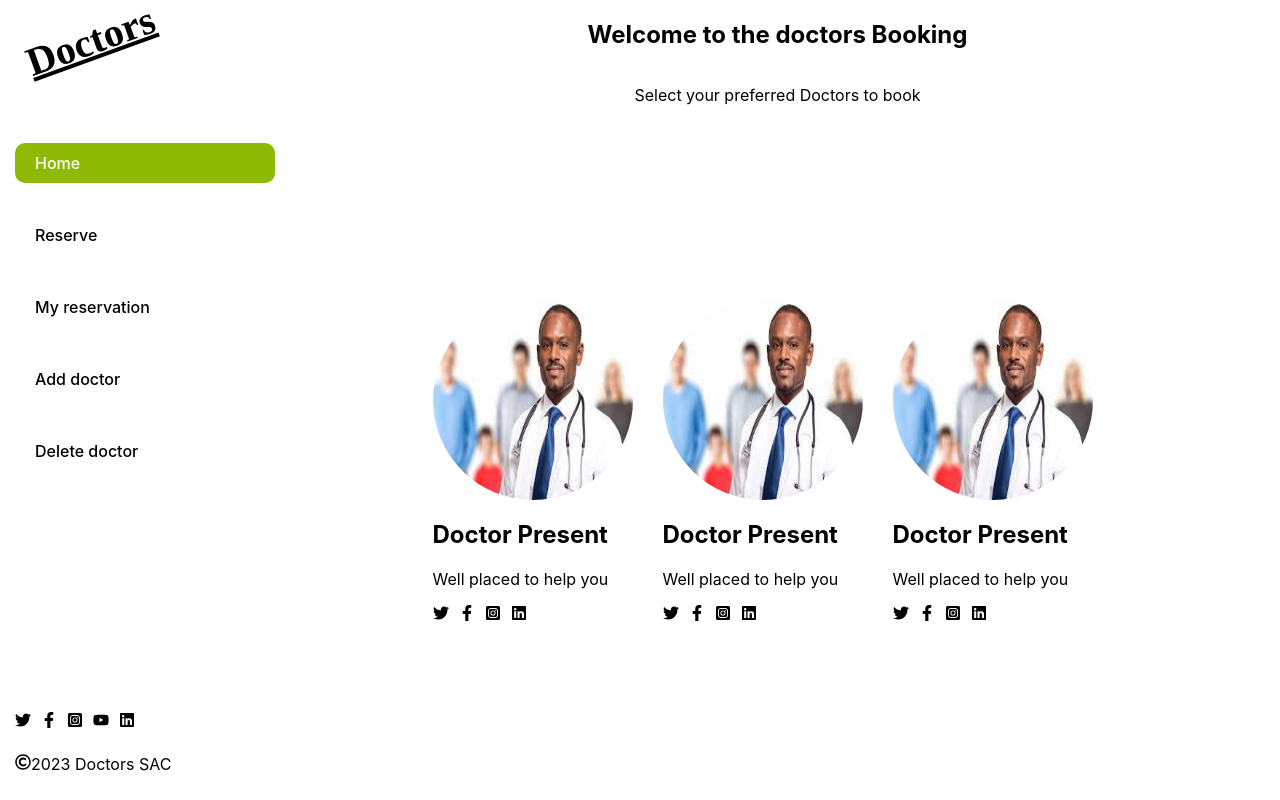
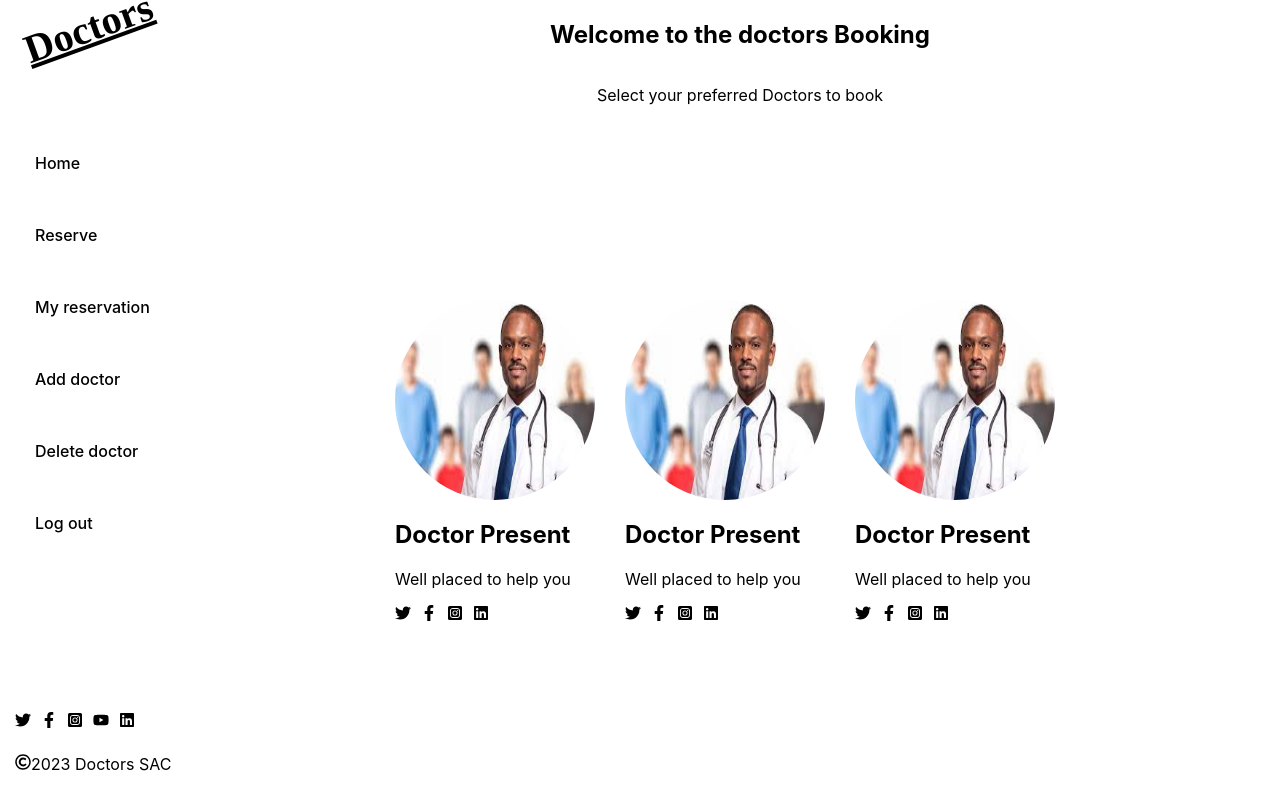
Before and after one commit to dialite/Doctors-appointment-frontend, a React (Create React App) app: page / in a window 1280 px wide. Built offline with nearby package versions, Linux system fonts and the light colour scheme; a web font is replaced by a local one.

Commit message:
Update navbar

```diff
--- a/src/components/Navbar.css
+++ b/src/components/Navbar.css
@@ -77,6 +77,11 @@
     background-color: #8eb904;
   }
 
+  .logout:hover {
+    color: white !important;
+    background-color: tomato !important;
+  }
+
   .view {
     display: block;
   }
--- a/src/components/Navbar.jsx
+++ b/src/components/Navbar.jsx
@@ -17,17 +17,22 @@ export default function Navbar() {
   const params = useLocation();
   const pathView = params.pathname;
 
+  const handleLogout = () => {
+    localStorage.setItem('user', JSON.stringify(''));
+  };
+
   return (
     <div className="navContainer">
       <GiHamburgerMenu onClick={handleView} className="hamView" />
 
       <div className={`${view} viewContainer`}>
         <p className="viewDoctors">Doctors</p>
-        <Link to="/" onClick={handleView}><p className={pathView === '/' ? 'select' : ''}>Home</p></Link>
+        <Link to="/home" onClick={handleView}><p className={pathView === '/home' ? 'select' : ''}>Home</p></Link>
         <Link to="/reserve" onClick={handleView}><p className={pathView === '/reserve' ? 'select' : ''}>Reserve</p></Link>
         <Link to="/myreservations" onClick={handleView}><p className={pathView === '/myreservations' ? 'select' : ''}>My reservation</p></Link>
         <Link to="/add" onClick={handleView}><p className={pathView === '/add' || pathView === '/add2' ? 'select' : ''}>Add doctor</p></Link>
         <Link to="/delete" onClick={handleView}><p className={pathView === '/delete' ? 'select' : ''}>Delete doctor</p></Link>
+        <a href="/" onClick={handleLogout}><p className="logout">Log out</p></a>
       </div>
 
       <div className="socialContainer">
```
